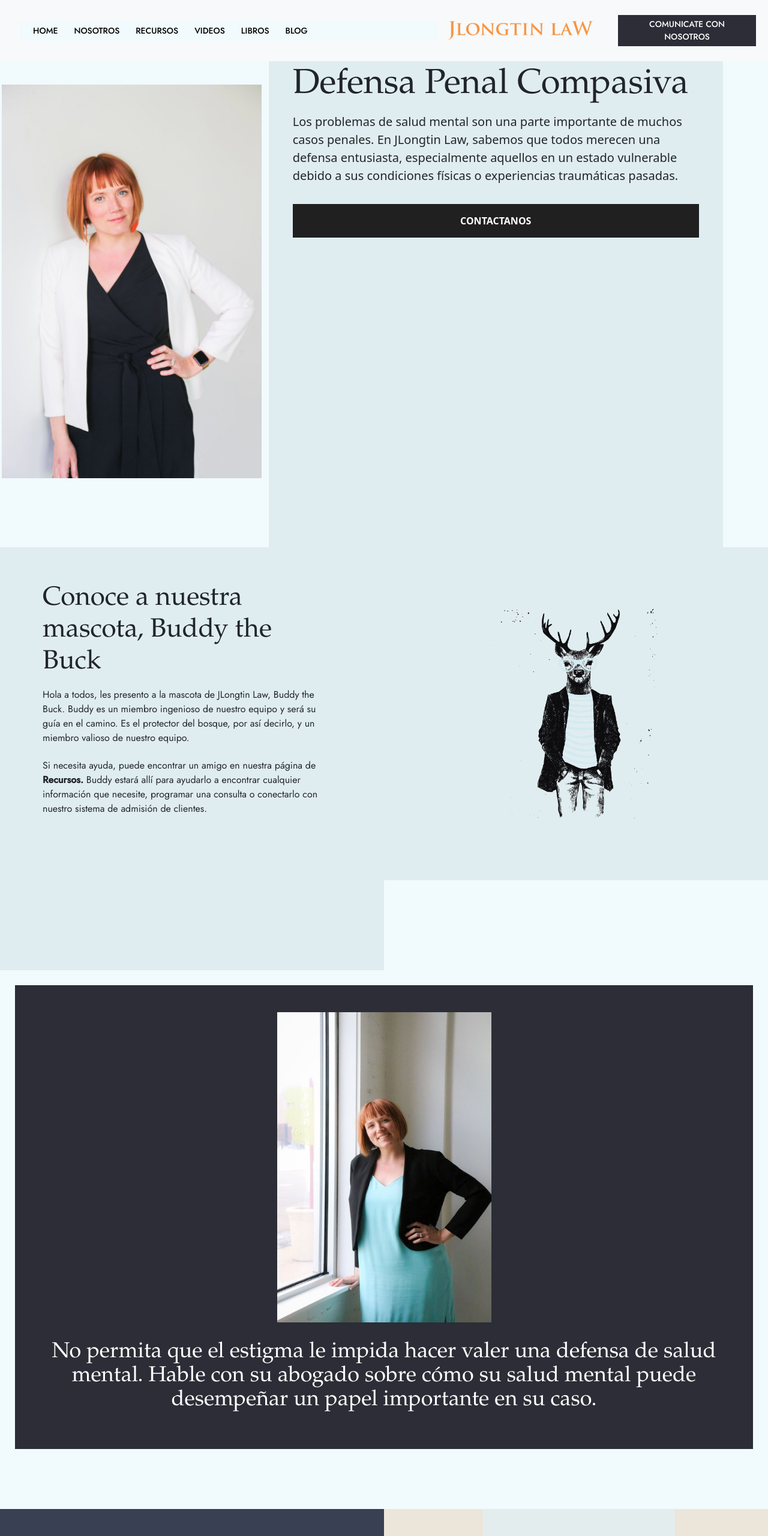
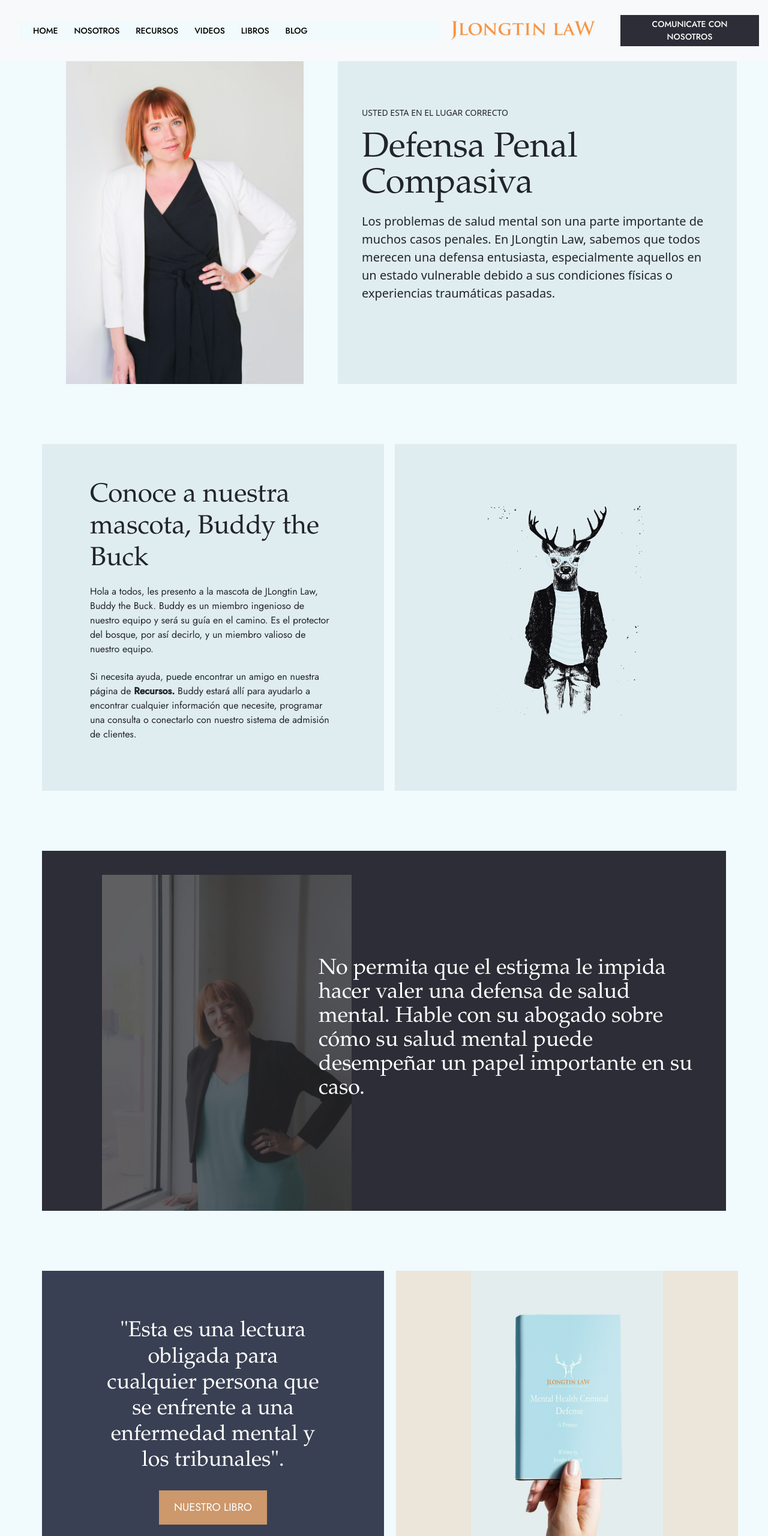
Before and after one commit to Brn98pila/JLongtin-Law, a website: page index.html in a window 1280 px wide. Shown: the top 2560 px of the page at 60% size. Drawn offline with nearby package versions, Linux system fonts and the light colour scheme.

Commit message:
main terminado

```diff
--- a/index.html
+++ b/index.html
@@ -64,9 +64,9 @@
         </div>
       </nav>
 </header>
-<main>
-    <div id="main-1" class="row gy-2">
-        <div id="img-perfil" class="col-lg-4"></div>
+<main class="container-lg main-index">
+    <div id="main-1" class="row-cols-lg-2 gap-lg-4">
+        <div id="img-perfil" class="col-lg-5"></div>
         <div id="main-1b" class="col-lg-7">
             <h5>USTED ESTA EN EL LUGAR CORRECTO</h5>
             <H1>Defensa Penal Compasiva</H1>
@@ -74,7 +74,7 @@
             <button type="button" class="btn">CONTACTANOS</button>
         </div>
     </div>
-    <div id="main-2" class="row gy-3">
+    <div id="main-2" class="row-cols-lg-2 gap-lg-4">
         <div id="main-2a" class="col-lg-6">
             <h2>Conoce a nuestra mascota, Buddy the Buck</h2>
             <p>Hola a todos, les presento a la mascota de JLongtin Law, Buddy the Buck. Buddy es un miembro ingenioso de nuestro equipo y será su guía en el camino. Es el protector del bosque, por así decirlo, y un miembro valioso de nuestro equipo.
@@ -92,12 +92,12 @@
         <img src="../images/img-cuerpo.jpeg" alt="abogada-cuerpo">
         <h3>No permita que el estigma le impida hacer valer una defensa de salud mental. Hable con su abogado sobre cómo su salud mental puede desempeñar un papel importante en su caso.</h3>
     </div>
-    <div id="main-4" class="row gy-3">
-        <div id="main-4a" class="col-lg-6">
+    <div id="main-4">
+        <div id="main-4a">
             <h4>"Esta es una lectura obligada para cualquier persona que se enfrente a una enfermedad mental y los tribunales".</h4>
             <button type="button" class="btn btn-info">NUESTRO LIBRO</button>
         </div>
-        <div id="main-4b" class="col-lg-6">
+        <div id="main-4b">
             <img id="book-img" src="../images/libro-portada.jpg" alt="libro-venta">
         </div>
         <div id="main-4c">
--- a/scss/main.scss
+++ b/scss/main.scss
@@ -10,4 +10,5 @@
 
 // medias
 @import "parciales/768px";
-@import "parciales/1024px"
+@import "parciales/1024px";
+@import "parciales/1444px";
--- a/scss/parciales/_1024px.scss
+++ b/scss/parciales/_1024px.scss
@@ -29,7 +29,7 @@
     #nav-button{
         display: inherit;
         padding: 5px 15px;
-        margin-right: 20px;
+        margin-right: 15px;
         background-color: #2c2d36;
         color: #fff;
         font-size: 14px;
@@ -37,6 +37,93 @@
         font-weight: 500;
         border: 0px;
         }
+
+    .main-index{
+        #main-1{
+            display: flex;
+            flex-direction: row;
+            margin-bottom: 100px;
+            #img-perfil{
+                height: 600px !important;
+                margin: 40px 0px 0px 0px;
+            }
+            #main-1b{
+                padding-bottom: 10px;
+               h5{
+                padding-top: 100px;
+               }
+               button{
+                padding-bottom: 10px;
+                display: none;
+               }
+            }
+        }
+        #main-2{
+            display: flex;
+            flex-direction: row;
+            margin-bottom: 100px;
+            #main-2b{
+                margin:0px;
+                padding: 0px;
+            }
+        }
+        #main-3{
+            position: relative;
+            height: 600px;
+            display: flex;
+            justify-content: center;
+            align-items:center;
+            margin: 0px;
+            img{
+                display: none;
+            }
+            h3{
+                z-index: 1;
+                padding-left: 40%;
+                text-align: left;
+            }
+            &::before{
+                content: "";
+                position: absolute;
+                top: 40px;
+                left: 100px;
+                right: 0;
+                bottom: 0;
+                background-image: url("../images/img-cuerpo.jpeg");
+                background-size: 40%;
+                background-repeat: no-repeat;
+                z-index: 0;
+
+
+                filter: brightness(45%) opacity(71%) contrast(80%);
+                -webkit-filter: brightness(45%) opacity(71%) contrast(80%);
+                -moz-filter: brightness(45%) opacity(71%) contrast(80%);
+            }
+
+
+        }
+        #main-4{
+            display: grid;
+            grid-template-columns: 50% 50%;
+            grid-gap: 20px;
+            grid-template-rows: auto auto;
+            grid-template-areas:
+            "azul oranje"
+            "news news";
+            #main-4a{
+                grid-area: azul;
+                margin: 0%;
+            }
+            #main-4b{
+                grid-area: oranje;
+                margin: 0%;
+            }
+            #main-4c{
+                grid-area: news;
+                margin: 0;
+            }
+        }
+    }
     #main-5{
         display: grid;
         grid-gap: 10px;
--- /dev/null
+++ b/scss/parciales/_1444px.scss
@@ -0,0 +1,12 @@
+@media screen and (min-width: 1360px){
+    #nav-button{
+        padding: 10px 15px;
+    }
+
+    #main-3::before{
+        background-size: 35% !important;
+        left: 200px !important;
+        top: 50px !important;
+    }
+
+}
--- a/scss/parciales/_main.scss
+++ b/scss/parciales/_main.scss
@@ -33,6 +33,10 @@ html{
 }
 
 //MAIN
+.container-lg{
+    --bs-gutter-x:0;
+}
+
 #main-1{
     #img-perfil{
         background-image: url("../images/main-perfil.png");
@@ -182,7 +186,7 @@ html{
 #main-5{
     .card{
         background-color: $gris;
-        margin: 0px 10px 0px 10px;
+        margin: 0px;
         margin-bottom: 40px;
         border: 0px;
         div{
```
Also changed, not shown: css/main.css.
